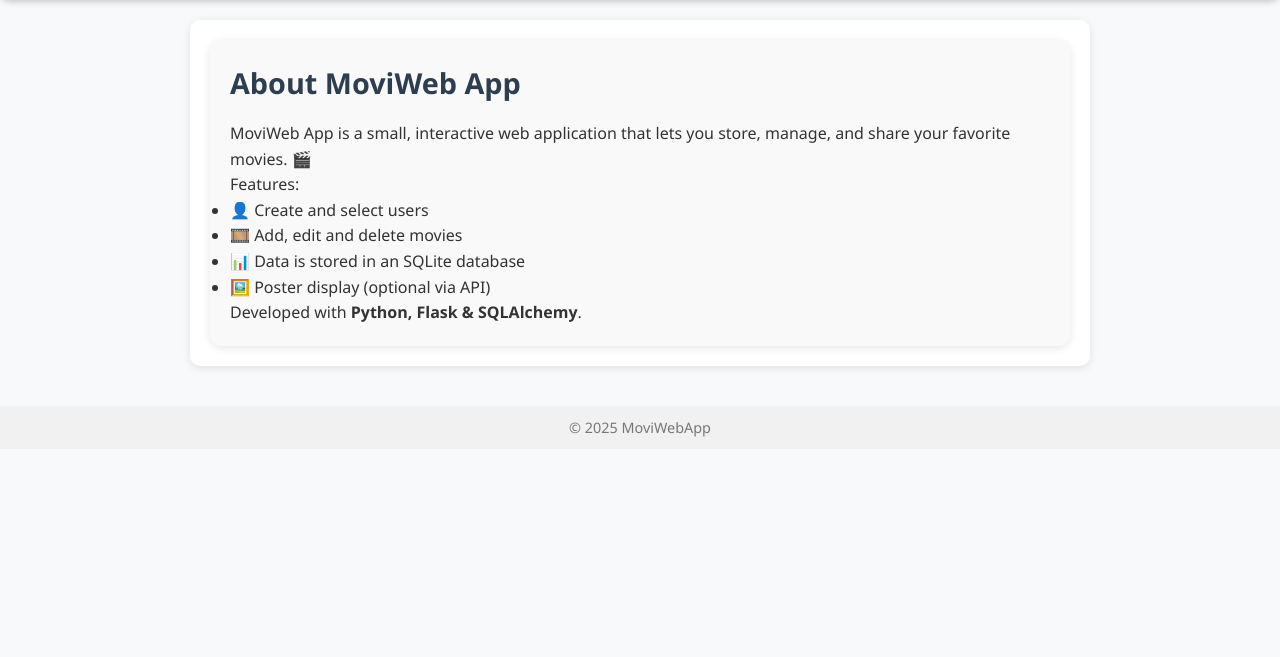
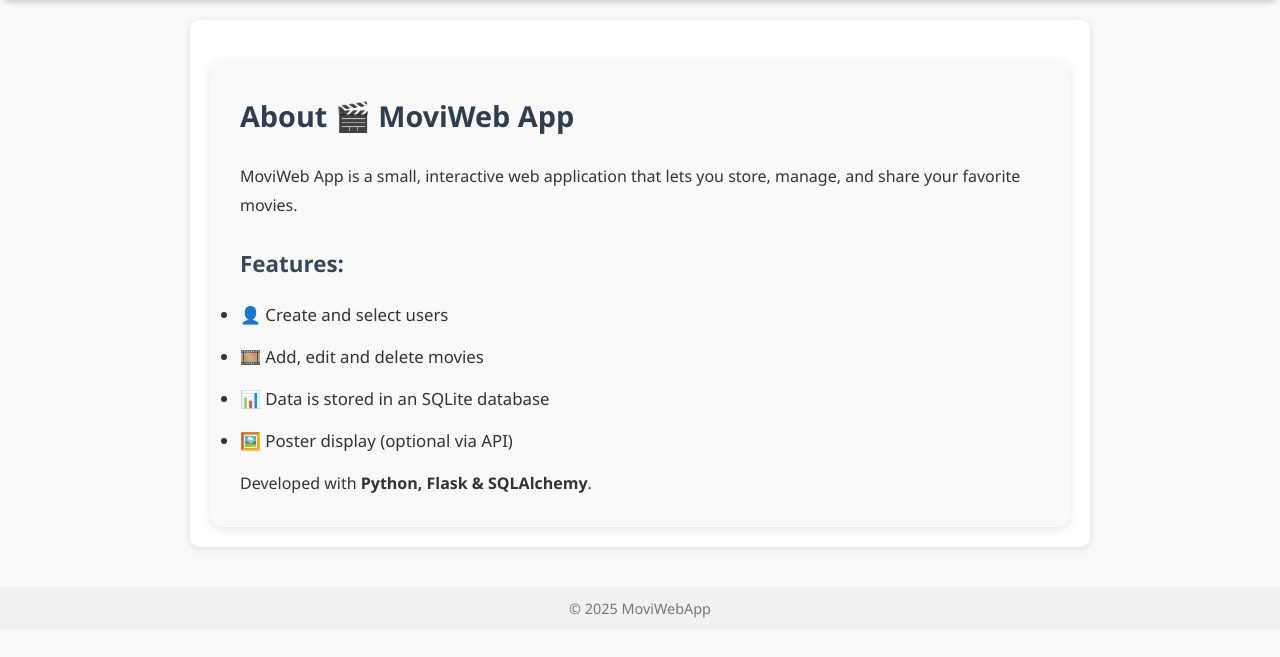
Before and after one commit to moritzbrosch36/MovieWebApp, a Flask app: page /about in a window 1280 px wide. Shown: the part 71-728 px from the top of the page. Run offline with Flask 3, Linux system fonts and the light colour scheme.

Commit message:
style corrections

```diff
--- a/static/style.css
+++ b/static/style.css
@@ -375,13 +375,25 @@ input[type="text"]:focus {
 
 .about-container {
     background: #f9f9f9;
-    padding: 20px;
-    border-radius: 12px;
-    box-shadow: 0 2px 8px rgba(0,0,0,0.1);
-    line-height: 1.6;
+    padding: 30px;
+    border-radius: 14px;
+    box-shadow: 0 2px 10px rgba(0,0,0,0.1);
+    line-height: 1.8;
+    margin-top: 20px;
 }
 
 .about-container h2 {
-    margin-top: 0;
+    margin-bottom: 20px;
     color: #2c3e50;
 }
+
+.about-container h3 {
+    margin-top: 25px;
+    margin-bottom: 15px;
+    color: #34495e;
+}
+
+.feature-list li {
+    margin-bottom: 12px; /* mehr Abstand zwischen den Features */
+    font-size: 1.05em;
+}
--- a/templates/about.html
+++ b/templates/about.html
@@ -2,20 +2,21 @@
 
 {% block content %}
 <div class="about-container">
-    <h2>About MoviWeb App</h2>
+    <h2>About 🎬 MoviWeb App</h2>
+
     <p>
         MoviWeb App is a small, interactive web application that lets you store,
-        manage, and share your favorite movies. 🎬
+        manage, and share your favorite movies.
     </p>
-    <p>
-        Features:
-    </p>
-    <ul>
+
+    <h3>Features:</h3>
+    <ul class="feature-list">
         <li>👤 Create and select users</li>
         <li>🎞️ Add, edit and delete movies</li>
         <li>📊 Data is stored in an SQLite database</li>
         <li>🖼️ Poster display (optional via API)</li>
     </ul>
+
     <p>
         Developed with <strong>Python, Flask & SQLAlchemy</strong>.
     </p>
```
